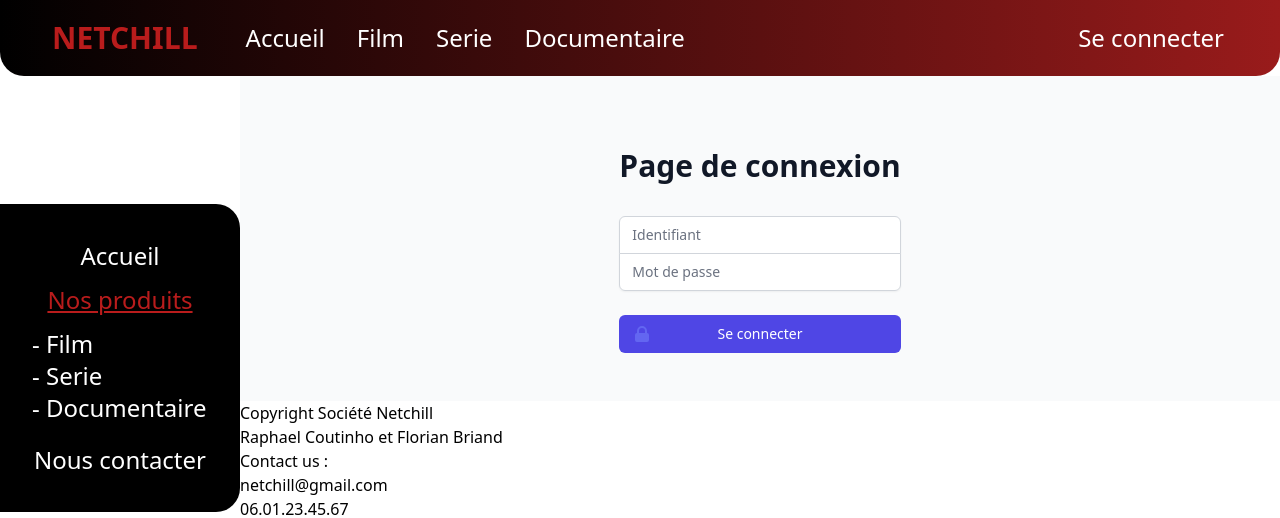
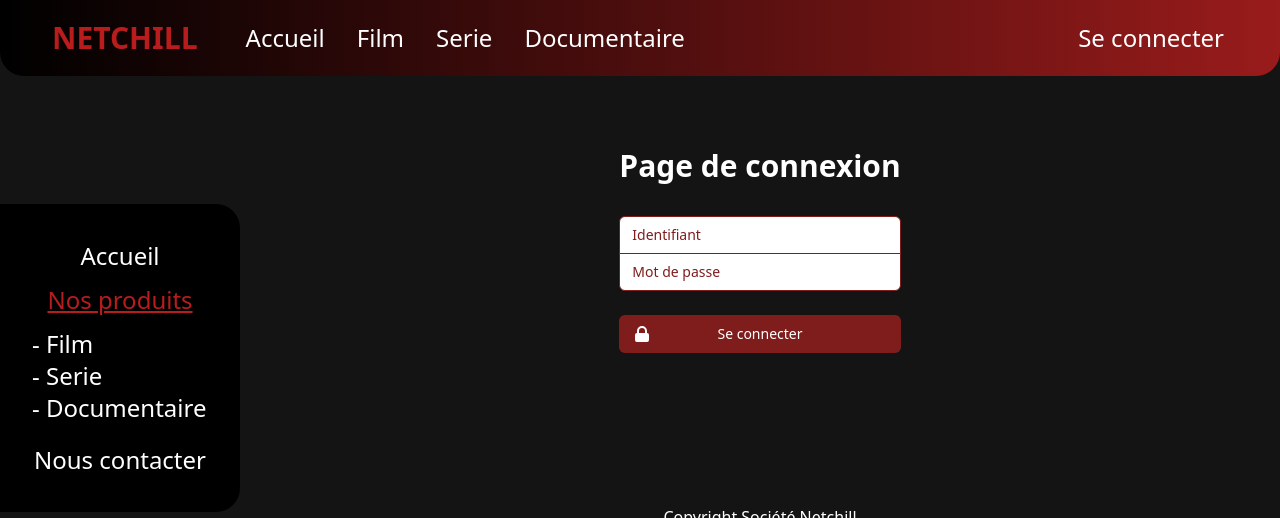
Before and after one commit to FlorianBriand/Site_e-commerce_films_series, a PHP site: page /connexion.php in a window 1280 px wide. Shown: the top 518 px of the page. Run offline with PHP 8.4, Linux system fonts and the light colour scheme.

Commit message:
plus joli

```diff
--- a/connexion.php
+++ b/connexion.php
@@ -3,7 +3,7 @@ include "head.php";
 ?>
 
 
-<body>
+<body style="background-color: #141414;">
     <?php
 
 
@@ -59,10 +59,10 @@ include "head.php";
         </article>
     </form>*/ ?>
 
-    <div class=" flex items-center justify-center bg-gray-50 py-12 px-4 sm:px-6 lg:px-8">
+    <div class=" flex items-center justify-center py-12 px-4 sm:px-6 lg:px-8">
         <div class=" space-y-8">
             <div>
-                <h2 class="mt-6 text-center text-3xl font-extrabold text-gray-900">
+                <h2 class="mt-6 text-center text-3xl font-extrabold text-white">
                     Page de connexion
                 </h2>
             </div>
@@ -70,17 +70,17 @@ include "head.php";
                 <?php echo $message; ?>
                 <div class="rounded-md shadow-sm -space-y-px">
                     <div>
-                        <input id="identifiant" name="identifiant" type="text" required class="appearance-none rounded-none relative block w-full px-3 py-2 border border-gray-300 placeholder-gray-500 text-gray-900 rounded-t-md focus:outline-none focus:ring-indigo-500 focus:border-indigo-500 focus:z-10 sm:text-sm" placeholder="Identifiant">
+                        <input id="identifiant" name="identifiant" type="text" required class="appearance-none rounded-none relative block w-full px-3 py-2 border border-red-900  placeholder-red-900 text-red-900  rounded-t-md focus:outline-none focus:ring-red-900  focus:border-red-900 focus:z-10 sm:text-sm" placeholder="Identifiant">
                     </div>
                     <div>
-                        <input id="mdp" name="mdp" type="password" autocomplete="current-password" required class="appearance-none rounded-none relative block w-full px-3 py-2 border border-gray-300 placeholder-gray-500 text-gray-900 rounded-b-md focus:outline-none focus:ring-indigo-500 focus:border-indigo-500 focus:z-10 sm:text-sm" placeholder="Mot de passe">
+                        <input id="mdp" name="mdp" type="password" autocomplete="current-password" required class="appearance-none rounded-none relative block w-full px-3 py-2 border border-red-900 placeholder-red-900 text-red-900 rounded-b-md focus:outline-none focus:ring-red-900 focus:border-indigo-500 focus:z-10 sm:text-sm" placeholder="Mot de passe">
                     </div>
                 </div>
 
                 <div>
-                    <button type="submit" name="valider" class="group relative w-full flex justify-center py-2 px-4 border border-transparent text-sm font-medium rounded-md text-white bg-indigo-600 hover:bg-indigo-700 focus:outline-none focus:ring-2 focus:ring-offset-2 focus:ring-indigo-500">
+                    <button type="submit" name="valider" class="group relative w-full flex justify-center py-2 px-4 border border-transparent text-sm font-medium rounded-md text-white bg-red-900 hover:bg-red-800 focus:outline-none focus:ring-2 focus:ring-offset-2 ">
                         <span class="absolute left-0 inset-y-0 flex items-center pl-3">
-                            <svg class="h-5 w-5 text-indigo-500 group-hover:text-indigo-400" xmlns="http://www.w3.org/2000/svg" viewBox="0 0 20 20" fill="currentColor" aria-hidden="true">
+                            <svg class="h-5 w-5 text-white group-hover:text-red-100" xmlns="http://www.w3.org/2000/svg" viewBox="0 0 20 20" fill="currentColor" aria-hidden="true">
                                 <path fill-rule="evenodd" d="M5 9V7a5 5 0 0110 0v2a2 2 0 012 2v5a2 2 0 01-2 2H5a2 2 0 01-2-2v-5a2 2 0 012-2zm8-2v2H7V7a3 3 0 016 0z" clip-rule="evenodd" />
                             </svg>
                         </span>
--- a/css/fichier.css
+++ b/css/fichier.css
@@ -45,7 +45,7 @@ menu {
   margin-top: 75px;
   box-shadow: 0 4px 8px 0 rgba(0, 0, 0, 0.2), 0 6px 20px 0 rgba(0, 0, 0, 0.19);
   border-radius: 0px 40px 40px 0px;
-}*/
+}
 
 input[type="button"] {
   display: inline-block;
@@ -84,7 +84,7 @@ input[type="submit"] {
   transition: all 0.2s;
   width: 250px;
 }
-
+*/
 .bSuite {
   padding-left: 10px;
   padding-right: 10px;
@@ -92,14 +92,14 @@ input[type="submit"] {
   padding-bottom: 5px;
   border-radius: 100px;
 }
-
+/*
 input[type="button"]:hover,
 input[type="submit"]:hover {
   background-color: #4095c6;
-}
+}*/
 input[type="submit"]:disabled,
 input[type="button"]:disabled {
-  background: rgb(219, 201, 201);
+  background-color: rgba(128, 128, 128, 0.37);
 }
 /*
 #accueil {
@@ -108,15 +108,15 @@ input[type="button"]:disabled {
   background-size: cover;
   min-height: 800px;
   text-align: center;
-}*/
+}
+
 #bStock {
   position: fixed;
   bottom: 200px;
   right: 50px;
-  width: 300px;
 }
 
-/*
+
 
 #partieArticle {
   display: flex;
@@ -175,6 +175,7 @@ img:hover {
 #resume {
   display: none;
 }
+/*
 .input {
   width: 13px;
   height: 13px;
@@ -185,7 +186,7 @@ img:hover {
   top: -1px;
   *overflow: hidden;
 }
-/*
+
 .imgArticle {
   height: 250px;
   width: 170px;
@@ -252,7 +253,7 @@ footer {
   padding-bottom: 25px;
 }
 */
-input,
+
 textarea {
   font: 1em sans-serif;
 
--- a/footer.php
+++ b/footer.php
@@ -1,5 +1,5 @@
-    <footer class="w-full">
-      Copyright Société Netchill<br />Raphael Coutinho et Florian Briand<br />Contact
-      us :<br />netchill@gmail.com<br />06.01.23.45.67 <br />
-      <iframe src="https://www.google.com/maps/embed?pb=!1m18!1m12!1m3!1d8798.663045675527!2d2.064670453701209!3d49.03230439446316!2m3!1f0!2f0!3f0!3m2!1i1024!2i768!4f13.1!3m3!1m2!1s0x47e6f5265bbc2f79%3A0x301dd6c7102e1852!2sCY%20Tech!5e0!3m2!1sfr!2sfr!4v1616770776727!5m2!1sfr!2sfr" width="300" height="200" style="border: 0" allowfullscreen="" loading="lazy"></iframe>
+    <footer class="w-full text-white text-center mt-20 pb-20">
+      <br> Copyright Société Netchill<br />Raphael Coutinho et Florian Briand<br />Contact
+      us :<br />netchill@gmail.com<br />06.01.23.45.67 <br />Avenue du Parc, 95000 Cergy
+
     </footer>
--- a/index.php
+++ b/index.php
@@ -2,7 +2,7 @@
 include "head.php";
 ?>
 
-<body class="bg-gray-900">
+<body style="background-color: #141414;">
    <?php
    include "header.php";
    include "menu.php";
--- a/panier.php
+++ b/panier.php
@@ -2,7 +2,7 @@
 include "head.php";
 ?>
 
-<body class="bg-gray-900">
+<body style="background-color: #141414;">
     <?php
     include "header.php";
     include "menu.php";
```
Also changed, not shown: films.php (+17 -16 lines).
